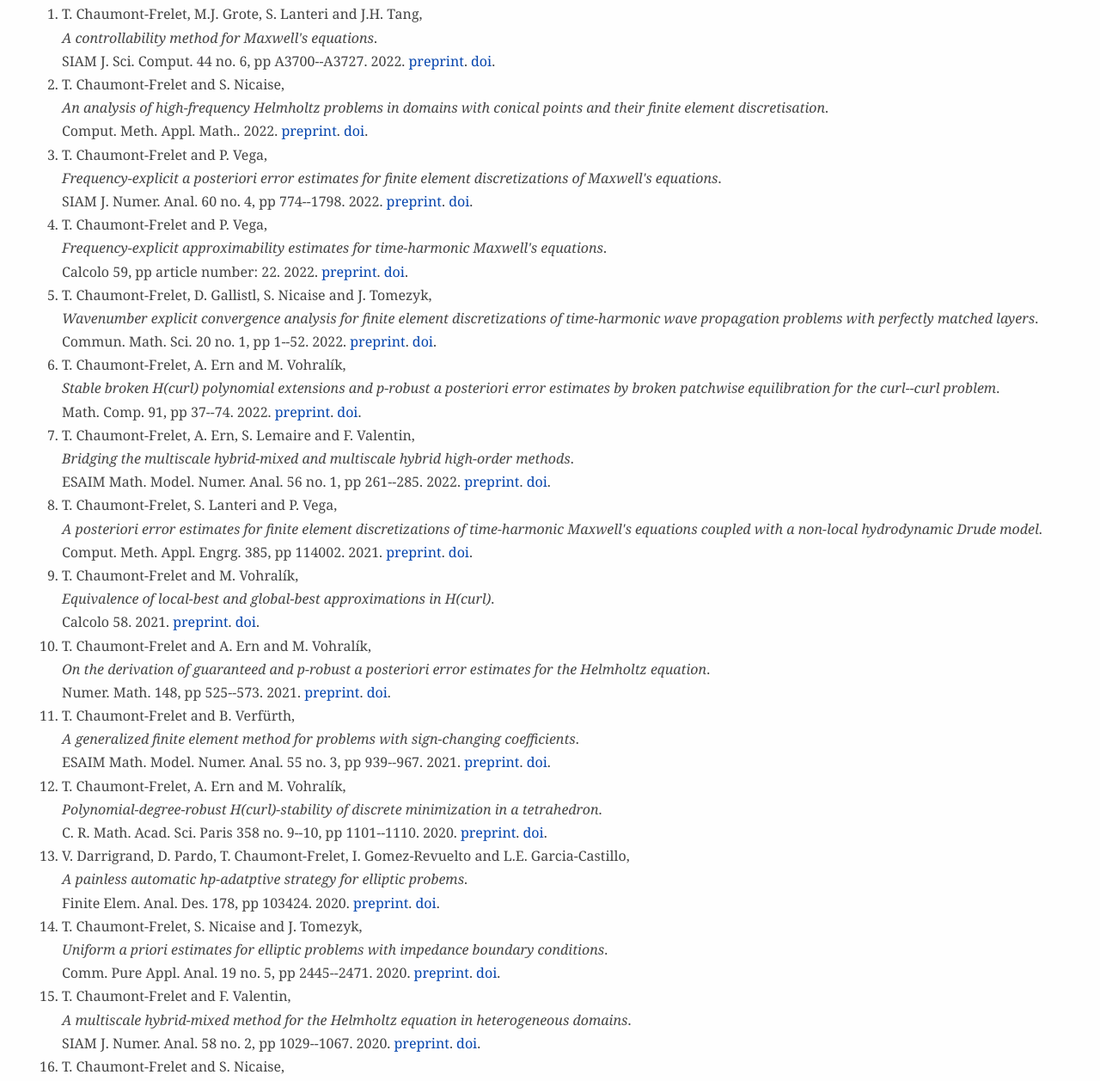
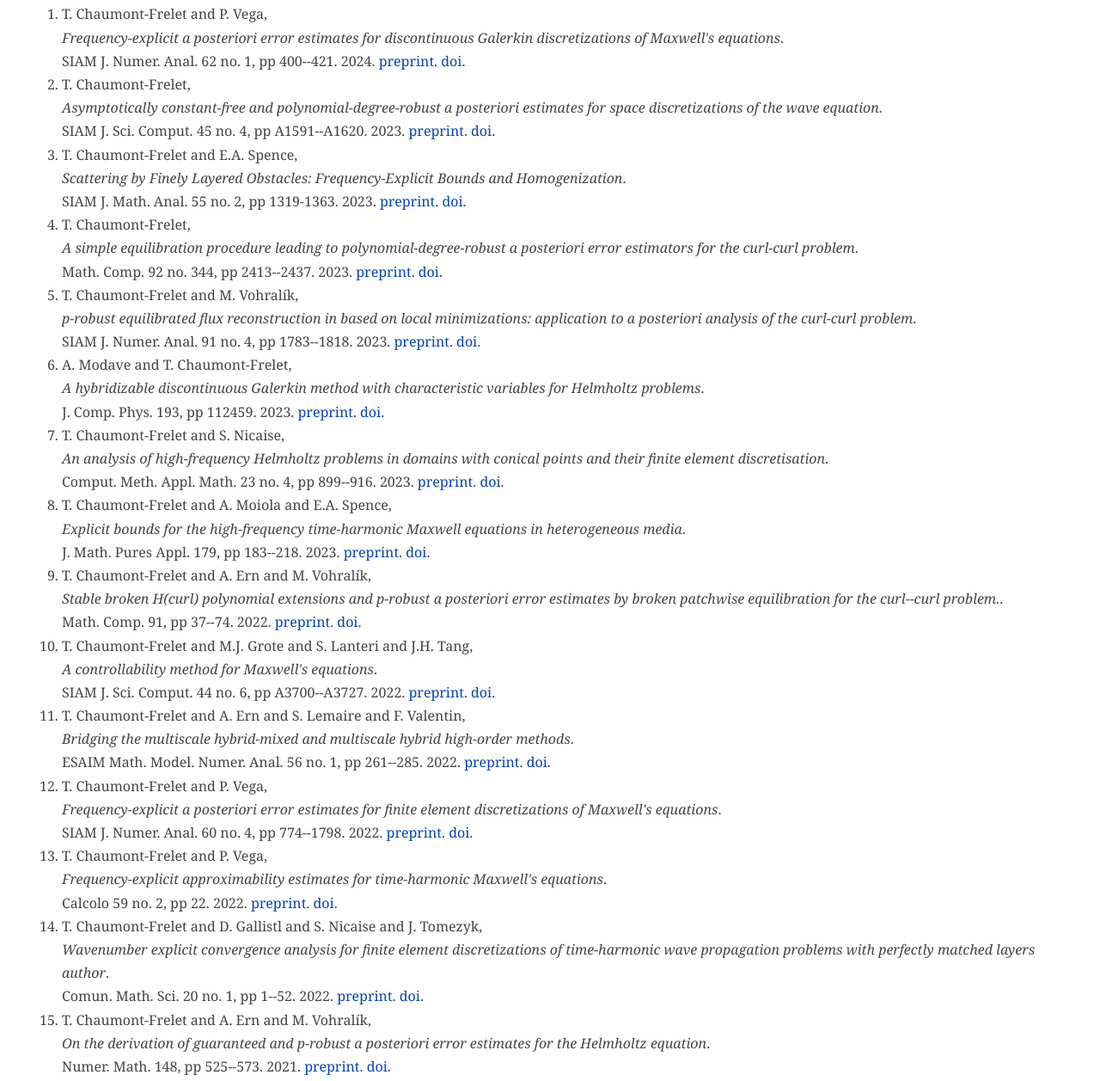
Before and after one commit to tchaumont/tchaumont.github.io, a plain HTML site: page index.html in a window 1280 px wide. Shown: the part 1123-2380 px from the top of the page at 86% size. Drawn offline with Linux system fonts and the light colour scheme.

Commit message:
Updating publication list

```diff
--- a/index.html
+++ b/index.html
@@ -63,42 +63,62 @@
 	<h2>Publications</h2>
 
 <ol>
-<li>T. Chaumont-Frelet, M.J. Grote, S. Lanteri and J.H. Tang,<br/>
+<li>T. Chaumont-Frelet and P. Vega,<br/>
+<i>Frequency-explicit a posteriori error estimates for discontinuous Galerkin discretizations of Maxwell's equations</i>.<br/>
+SIAM J. Numer. Anal. 62 no. 1, pp 400--421. 2024.
+<a href="https://hal.inria.fr/hal-03744230">preprint</a>. <a href="https://doi.org/10.1137/22M1516348">doi</a>.
+<li>T. Chaumont-Frelet,<br/>
+<i>Asymptotically constant-free and polynomial-degree-robust a posteriori estimates for space discretizations of the wave equation</i>.<br/>
+SIAM J. Sci. Comput. 45 no. 4, pp A1591--A1620. 2023.
+<a href="https://hal.inria.fr/hal-03632468">preprint</a>. <a href="https://doi.org/10.1137/22M1485619">doi</a>.
+<li>T. Chaumont-Frelet and E.A. Spence,<br/>
+<i>Scattering by Finely Layered Obstacles: Frequency-Explicit Bounds and Homogenization</i>.<br/>
+SIAM J. Math. Anal. 55 no. 2, pp 1319-1363. 2023.
+<a href="https://hal.inria.fr/hal-03354770">preprint</a>. <a href="https://doi.org/10.1137/21M1450136">doi</a>.
+<li>T. Chaumont-Frelet,<br/>
+<i>A simple equilibration procedure leading to polynomial-degree-robust a posteriori error estimators for the curl-curl problem</i>.<br/>
+Math. Comp. 92 no. 344, pp 2413--2437. 2023.
+<a href="https://hal.inria.fr/hal-03323859">preprint</a>. <a href="https://doi.org/10.1090/mcom/3817 ">doi</a>.
+<li>T. Chaumont-Frelet and M. Vohralík,<br/>
+<i>p-robust equilibrated flux reconstruction in based on local minimizations: application to a posteriori analysis of the curl-curl problem</i>.<br/>
+SIAM J. Numer. Anal. 91 no. 4, pp 1783--1818. 2023.
+<a href="https://hal.inria.fr/hal-03227570">preprint</a>. <a href="https://doi.org/10.1137/21M141909X">doi</a>.
+<li>A. Modave and T. Chaumont-Frelet,<br/>
+<i>A hybridizable discontinuous Galerkin method with characteristic variables for Helmholtz problems</i>.<br/>
+J. Comp. Phys. 193, pp 112459. 2023.
+<a href="https://hal.inria.fr/hal-03909368">preprint</a>. <a href="https://doi.org/10.1016/j.jcp.2023.112459">doi</a>.
+<li>T. Chaumont-Frelet and S. Nicaise,<br/>
+<i>An analysis of high-frequency Helmholtz problems in domains with conical points and their finite element discretisation</i>.<br/>
+Comput. Meth. Appl. Math. 23 no. 4, pp 899--916. 2023.
+<a href="https://hal.inria.fr/hal-04001691">preprint</a>. <a href="https://doi.org/10.1515/cmam-2022-0126">doi</a>.
+<li>T. Chaumont-Frelet and A. Moiola and E.A. Spence,<br/>
+<i>Explicit bounds for the high-frequency time-harmonic Maxwell equations in heterogeneous media</i>.<br/>
+J. Math. Pures Appl. 179, pp 183--218. 2023.
+<a href="https://hal.inria.fr/hal-04001866">preprint</a>. <a href="https://doi.org/10.1016/j.matpur.2023.09.004">doi</a>.
+<li>T. Chaumont-Frelet and A. Ern and M. Vohralík,<br/>
+<i>Stable broken H(curl) polynomial extensions and p-robust a posteriori error estimates by broken patchwise equilibration for the curl--curl problem.</i>.<br/>
+Math. Comp. 91, pp 37--74. 2022.
+<a href="https://hal.inria.fr/hal-02736200">preprint</a>. <a href="https://doi.org/10.1007/s10092-021-00430-9">doi</a>.
+<li>T. Chaumont-Frelet and M.J. Grote and S. Lanteri and J.H. Tang,<br/>
 <i>A controllability method for Maxwell's equations</i>.<br/>
 SIAM J. Sci. Comput. 44 no. 6, pp A3700--A3727. 2022.
-<a href="https://hal.inria.fr/hal-03250886">preprint</a>. <a href="https://doi.org/10.1137/21M1424445">doi</a>.
-<li>T. Chaumont-Frelet and S. Nicaise,<br/>
-<i>An analysis of high-frequency Helmholtz problems in domains with conical points and their finite element discretisation</i>.<br/>
-Comput. Meth. Appl. Math.. 2022.
-<a href="https://hal.inria.fr/hal-04001691">preprint</a>. <a href="https://doi.org/10.1515/cmam-2022-0126">doi</a>.
+<a href="https://hal.inria.fr/https://inria.hal.science/hal-03250886">preprint</a>. <a href="https://doi.org/10.1137/21M1424445">doi</a>.
+<li>T. Chaumont-Frelet and A. Ern and S. Lemaire and F. Valentin,<br/>
+<i>Bridging the multiscale hybrid-mixed and multiscale hybrid high-order methods</i>.<br/>
+ESAIM Math. Model. Numer. Anal. 56 no. 1, pp 261--285. 2022.
+<a href="https://hal.inria.fr/hal-02644173">preprint</a>. <a href="https://doi.org/10.1090/mcom/3673">doi</a>.
 <li>T. Chaumont-Frelet and P. Vega,<br/>
 <i>Frequency-explicit a posteriori error estimates for finite element discretizations of Maxwell's equations</i>.<br/>
 SIAM J. Numer. Anal. 60 no. 4, pp 774--1798. 2022.
 <a href="https://hal.inria.fr/hal-02943386">preprint</a>. <a href="https://doi.org/10.1137/21M1421805">doi</a>.
 <li>T. Chaumont-Frelet and P. Vega,<br/>
 <i>Frequency-explicit approximability estimates for time-harmonic Maxwell's equations</i>.<br/>
-Calcolo 59, pp article number: 22. 2022.
+Calcolo 59 no. 2, pp 22. 2022.
 <a href="https://hal.inria.fr/hal-03221188">preprint</a>. <a href="https://doi.org/10.1007/s10092-022-00464-7">doi</a>.
-<li>T. Chaumont-Frelet, D. Gallistl, S. Nicaise and J. Tomezyk,<br/>
-<i>Wavenumber explicit convergence analysis for finite element discretizations of time-harmonic wave propagation problems with perfectly matched layers</i>.<br/>
-Commun. Math. Sci. 20 no. 1, pp 1--52. 2022.
+<li>T. Chaumont-Frelet and D. Gallistl and S. Nicaise and J. Tomezyk,<br/>
+<i>Wavenumber explicit convergence analysis for finite element discretizations of time-harmonic wave propagation problems with perfectly matched layers author</i>.<br/>
+Comun. Math. Sci. 20 no. 1, pp 1--52. 2022.
 <a href="https://hal.inria.fr/hal-01887267">preprint</a>. <a href="https://doi.org/10.4310/CMS.2022.v20.n1.a1">doi</a>.
-<li>T. Chaumont-Frelet, A. Ern and M. Vohralík,<br/>
-<i>Stable broken H(curl) polynomial extensions and p-robust a posteriori error estimates by broken patchwise equilibration for the curl--curl problem</i>.<br/>
-Math. Comp. 91, pp 37--74. 2022.
-<a href="https://hal.inria.fr/hal-02736200">preprint</a>. <a href="https://doi.org/10.1007/s10092-021-00430-9">doi</a>.
-<li>T. Chaumont-Frelet, A. Ern, S. Lemaire and F. Valentin,<br/>
-<i>Bridging the multiscale hybrid-mixed and multiscale hybrid high-order methods</i>.<br/>
-ESAIM Math. Model. Numer. Anal. 56 no. 1, pp 261--285. 2022.
-<a href="https://hal.inria.fr/hal-02644173">preprint</a>. <a href="https://doi.org/10.1090/mcom/3673">doi</a>.
-<li>T. Chaumont-Frelet, S. Lanteri and P. Vega,<br/>
-<i>A posteriori error estimates for finite element discretizations of time-harmonic Maxwell's equations coupled with a non-local hydrodynamic Drude model</i>.<br/>
-Comput. Meth. Appl. Engrg. 385, pp 114002. 2021.
-<a href="https://hal.inria.fr/hal-03164225">preprint</a>. <a href="https://doi.org/10.1016/j.cma.2021.114002">doi</a>.
-<li>T. Chaumont-Frelet and M. Vohralík,<br/>
-<i>Equivalence of local-best and global-best approximations in H(curl)</i>.<br/>
-Calcolo 58. 2021.
-<a href="https://hal.inria.fr/hal-03235525">preprint</a>. <a href="https://doi.org/10.1051/m2an/2021082">doi</a>.
 <li>T. Chaumont-Frelet and A. Ern and M. Vohralík,<br/>
 <i>On the derivation of guaranteed and p-robust a posteriori error estimates for the Helmholtz equation</i>.<br/>
 Numer. Math. 148, pp 525--573. 2021.
@@ -107,47 +127,55 @@ Numer. Math. 148, pp 525--573. 2021.
 <i>A generalized finite element method for problems with sign-changing coefficients</i>.<br/>
 ESAIM Math. Model. Numer. Anal. 55 no. 3, pp 939--967. 2021.
 <a href="https://hal.inria.fr/hal-02496832">preprint</a>. <a href="https://doi.org/10.1051/m2an/2021007">doi</a>.
-<li>T. Chaumont-Frelet, A. Ern and M. Vohralík,<br/>
-<i>Polynomial-degree-robust H(curl)-stability of discrete minimization in a tetrahedron</i>.<br/>
-C. R. Math. Acad. Sci. Paris 358 no. 9--10, pp 1101--1110. 2020.
-<a href="https://hal.inria.fr/hal-02631319">preprint</a>. <a href="https://doi.org/10.5802/crmath.133">doi</a>.
-<li>V. Darrigrand, D. Pardo, T. Chaumont-Frelet, I. Gomez-Revuelto and L.E. Garcia-Castillo,<br/>
-<i>A painless automatic hp-adatptive strategy for elliptic probems</i>.<br/>
-Finite Elem. Anal. Des. 178, pp 103424. 2020.
-<a href="https://hal.inria.fr/hal-02071427">preprint</a>. <a href="https://doi.org/10.1016/j.finel.2020.103424">doi</a>.
-<li>T. Chaumont-Frelet, S. Nicaise and J. Tomezyk,<br/>
-<i>Uniform a priori estimates for elliptic problems with impedance boundary conditions</i>.<br/>
-Comm. Pure Appl. Anal. 19 no. 5, pp 2445--2471. 2020.
-<a href="https://hal.inria.fr/hal-01887269">preprint</a>. <a href="https://doi.org/10.3934/cpaa.2020107">doi</a>.
-<li>T. Chaumont-Frelet and F. Valentin,<br/>
-<i>A multiscale hybrid-mixed method for the Helmholtz equation in heterogeneous domains</i>.<br/>
-SIAM J. Numer. Anal. 58 no. 2, pp 1029--1067. 2020.
-<a href="https://hal.inria.fr/hal-01698914">preprint</a>. <a href="https://doi.org/10.1137/19M1255616">doi</a>.
+<li>T. Chaumont-Frelet and M. Vohralík,<br/>
+<i>Equivalence of local-best and global-best approximations in H(curl)</i>.<br/>
+Calcolo 58, pp 53. .
+<a href="https://hal.inria.fr/hal-03235525">preprint</a>. <a href="https://doi.org/10.1007/s10092-021-00430-9">doi</a>.
+<li>T. Chaumont-Frelet and S. Lanteri and P. Vega,<br/>
+<i>A posteriori error estimates for finite element discretizations of time-hamonic Maxwell's equatiosn coupled with a non-local hydrodynamic Drude model</i>.<br/>
+Comput. Meth. Appl. Engrg. 385, pp 114002. 2021.
+<a href="https://hal.inria.fr/hal-03164225">preprint</a>. <a href="https://doi.org/10.1016/j.cma.2021.114002">doi</a>.
 <li>T. Chaumont-Frelet and S. Nicaise,<br/>
 <i>Wavenumber explicit convergence analysis for finite element discretizations of general wave propagation problems</i>.<br/>
 IMA J. Numer. Anal. 40, pp 1503--1543. 2020.
 <a href="https://hal.inria.fr/hal-01685388">preprint</a>. <a href="https://doi.org/10.1093/imanum/drz020">doi</a>.
-<li>T. Chaumont-Frelet, M. Shahriari and D. Pardo,<br/>
+<li>T. Chaumont-Frelet and F. Valentin,<br/>
+<i>A multiscale hybrid-mixed method for the Helmholtz equation in heterogeneous domains</i>.<br/>
+SIAM J. Numer. Anal. 58 no. 2, pp 1096--1067. 2020.
+<a href="https://hal.inria.fr/hal-01698914">preprint</a>. <a href="https://doi.org/10.1137/19M1255616">doi</a>.
+<li>T. Chaumont-Frelet and S. Nicaise and J. Tomezyk,<br/>
+<i>Uniform a priori estimates for elliptic problems with impedance boundary conditions</i>.<br/>
+Comm. Pure Appl. Anal. 19 no. 5, pp 2445--2471. 2020.
+<a href="https://hal.inria.fr/hal-01887269">preprint</a>. <a href="https://doi.org/10.3934/cpaa.2020107">doi</a>.
+<li>V. Darrigrand and D. Pardo and T. Chaumont-Frelet and I. Gomez-Revuelto and L.E. Garcia-Castillo,<br/>
+<i>A painless automatic hp-adatptive strategy for elliptic probems</i>.<br/>
+Finite Elem. Anal. Des. 178, pp 103424. 2020.
+<a href="https://hal.inria.fr/hal-02071427">preprint</a>. <a href="https://doi.org/10.1016/j.finel.2020.103424">doi</a>.
+<li>T. Chaumont-Frelet and A. Ern and M. Vohralík,<br/>
+<i>Polynomial-degree-robust H(curl)-stability of discrete minimization in a tetrahedron</i>.<br/>
+C. R. Math. Acad. Sci. Paris 358 no. 9--10, pp 1101--1110. 2020.
+<a href="https://hal.inria.fr/hal-02631319">preprint</a>. <a href="https://doi.org/10.5802/crmath.133">doi</a>.
+<li>T. Chaumont-Frelet,<br/>
+<i>Mixed finite element discretizations of acoustic Helmholtz problems with high wavenumbers.</i>.<br/>
+Calcolo 56, pp 49. 2019.
+<a href="https://hal.inria.fr/hal-02197891">preprint</a>. <a href="https://doi.org/10.1007/s10092-019-0346-z">doi</a>.
+<li>T. Chaumont-Frelet and M. Shahriari and D. Pardo,<br/>
 <i>Adjoint-based formulation for computing derivaties with respect to bed boundary positions in resistivity geophysics</i>.<br/>
 Comput. Geosci. 23, pp 583--594. 2019.
 <a href="https://hal.inria.fr/hal-01790697">preprint</a>. <a href="https://doi.org/10.1007/s10596-019-9808-2">doi</a>.
-<li>T. Chaumont-Frelet,<br/>
-<i>Mixed finite element discretizations of acoustic Helmholtz problems with high wavenumbers</i>.<br/>
-Calcolo 56 no. 49. 2019.
-<a href="https://hal.inria.fr/hal-02197891">preprint</a>. <a href="https://doi.org/10.1007/s10092-019-0346-z">doi</a>.
-<li>T. Chaumont-Frelet and S. Nicaise,<br/>
-<i>High-frequency behaviour of corner singularities in Helmholtz problems</i>.<br/>
-ESAIM Math. Model. Numer. Anal. 5, pp 1803--1845. 2018.
-<a href="https://hal.inria.fr/hal-01706415">preprint</a>. <a href="https://doi.org/10.1051/m2an/2018031">doi</a>.
-<li>T. Chaumont-Frelet, D. Pardo and Á. Rodríguez-Rozas,<br/>
+<li>T. Chaumont-Frelet and S. Nicaise and D. Pardo,<br/>
+<i>Finite element approximation of electromagnetic fields using nonfitting meshes for Geophysics</i>.<br/>
+SIAM J. Numer. Anal. 56 no. 4, pp 2288--2321. 2018.
+<a href="https://hal.inria.fr/hal-01706452">preprint</a>. <a href="https://doi.org/10.1137/16m1105566">doi</a>.
+<li>T. Chaumont-Frelet and D. Pardo and Á. Rodríguez-Rozas,<br/>
 <i>Finite element simulations of logging-while-drilling and extra-deep azimuthal resistivity measurements using non-fitting grids</i>.<br/>
 Comput. Geosci. 22, pp 1161--1174. 2018.
 <a href="https://hal.inria.fr/hal-01706455">preprint</a>. <a href="https://doi.org/10.1007/s10596-018-9744-6">doi</a>.
-<li>T. Chaumont-Frelet, S. Nicaise and D. Pardo,<br/>
-<i>Finite element approximation of electromagnetic fields using nonfitting meshes for Geophysics</i>.<br/>
-SIAM J. Numer. Anal. 56 no. 4, pp 2288--2321. 2018.
-<a href="https://hal.inria.fr/hal-01706452">preprint</a>. <a href="https://doi.org/10.1137/16m1105566">doi</a>.
-<li>H. Barucq, T. Chaumont-Frelet and C. Gout,<br/>
+<li>T. Chaumont-Frelet and S. Nicaise,<br/>
+<i>High-frequency behaviour of corner singularities in Helmholtz problems</i>.<br/>
+ESAIM Math. Model. Numer. Anal. 52 no. 5, pp 1803--2018. 2018.
+<a href="https://hal.inria.fr/hal-01706415">preprint</a>. <a href="https://doi.org/10.1051/m2an/2018031">doi</a>.
+<li>H. Barucq and T. Chaumont-Frelet and C. Gout,<br/>
 <i>Stability analysis of heterogeneous Helmholtz problems and finite element solution based on propagation media approximation</i>.<br/>
 Math. Comp. 86 no. 307, pp 2129--2157. 2017.
 <a href="https://hal.inria.fr/hal-01408934">preprint</a>. <a href="https://doi.org/10.1090/mcom/3165">doi</a>.
@@ -155,59 +183,56 @@ Math. Comp. 86 no. 307, pp 2129--2157. 2017.
 <i>On high order methods for the heterogeneous Helmholtz equation</i>.<br/>
 Comp. Math. Appl. 72, pp 2203--2225. 2016.
 <a href="https://hal.inria.fr/hal-01408943">preprint</a>. <a href="https://doi.org/10.1016/j.camwa.2016.08.026">doi</a>.
-<li>H. Barucq, T. Chaumont-Frelet, J. Diaz and V. Péron,<br/>
+<li>H. Barucq and T. Chaumont-Frelet and J. Diaz and V. Péron,<br/>
 <i>Upscaling for the Laplace problem using a discontinuous Galerkin method</i>.<br/>
-J. Comput. Appl. Math. 240, pp 192--203. 2013.
+J. Comput. Appl. Math. 240, pp 192--203. .
 <a href="https://hal.inria.fr/hal-00757098">preprint</a>. <a href="https://doi.org/10.1016/j.cam.2012.05.025">doi</a>.
 </ol>
 
 	<h2>Prepublications</h2>
 
-<ol start=25>
-<li>T. Chaumont-Frelet, A. Moiola and E. Spence,<br/>
-<i>Explicit bounds for the high-frequency time-harmonic Maxwell equations in heterogeneous media</i>.<br/>
-<a href="https://hal.inria.fr/hal-04001866">preprint</a>.
-<li>A. Modave and T. Chaumont-Frelet,<br/>
-<i>A hybridizable discontinuous Galerkin method with characteristic variables for Helmholtz problems</i>.<br/>
-<a href="https://hal.inria.fr/hal-03909368">preprint</a>.
-<li>T. Chaumont-Frelet, D. Paredes and F. Valentin,<br/>
-<i>Flux approximation on unfitted meshes and application to multiscale hybrid-mixed methods</i>.<br/>
-<a href="https://hal.inria.fr/hal-03834748">preprint</a>.
-<li>M. Bernkopf, T. Chaumont-Frelet and J.M. Melenk,<br/>
+<ol start=32>
+<li>T. Chaumont-Frelet and A. Ern,<br/>
+<i>Damped energy-norm a posteriori error estimates for fully discrete approximations of the wave equation using C2-reconstructions</i>.<br/>
+<a href="https://hal.inria.fr/hal-04511867">preprint</a>.
+<li>T. Chaumont-Frelet and S. Nicaise,<br/>
+<i>Frequency-explicit stability estimates for time-harmonic elastodynamic problems in nearly incompressible materials</i>.<br/>
+<a href="https://hal.inria.fr/hal-04500252">preprint</a>.
+<li>T. Chaumont-Frelet,<br/>
+<i>Asymptotically constant-free and polynomial-degree-robust a posteriori error estimates for time-harmonic Maxwell's equations</i>.<br/>
+<a href="https://hal.inria.fr/hal-04478624">preprint</a>.
+<li>T. Chaumont-Frelet and E.A. Spence,<br/>
+<i>The geometric error is less than the pollution error when solving the high-frequency Helmholtz equation with high-order FEM on curved domains</i>.<br/>
+<a href="https://hal.inria.fr/hal-04483175">preprint</a>.
+<li>T. Chaumont-Frelet and A. Ern,<br/>
+<i>Asymptotic optimality of the edge finite element approximation of the time-harmonic Maxwell's equations</i>.<br/>
+<a href="https://hal.inria.fr/hal-04216433 ">preprint</a>.
+<li>T. Chaumont-Frelet,<br/>
+<i>An equilibrated estimator for mixed finite element discretizations of the curl-curl problem</i>.<br/>
+<a href="https://hal.inria.fr/hal-04177080">preprint</a>.
+<li>M. Bernkopf and T. Chaumont-Frelet and J.M. Melenk,<br/>
 <i>Wavenumber-explicit stability and convergence analysis of hp finite element discretizations of Helmholtz problems in piecewise smooth media</i>.<br/>
 <a href="https://hal.inria.fr/hal-03771988">preprint</a>.
 <li>T. Chaumont-Frelet,<br/>
 <i>Duality analysis of interior penalty discontinuous Galerkin methods under minimal regularity and application to the a priori and a posteriori error analysis of Helmholtz problems</i>.<br/>
 <a href="https://hal.inria.fr/hal-03765207">preprint</a>.
-<li>T. Chaumont-Frelet, V. Dolean and M. Ingremeau,<br/>
+<li>T. Chaumont-Frelet and V. Dolean and M. Ingremeau,<br/>
 <i>Efficient approximation of high-frequency Helmholtz solutions by Gaussian coherent states</i>.<br/>
 <a href="https://hal.inria.fr/hal-03747290">preprint</a>.
 <li>T. Chaumont-Frelet and M. Ingremeau,<br/>
 <i>Decay of coefficients and approximation rates in Gabor Gaussian frames</i>.<br/>
-<a href="https://hal.inria.fr/hal-03746979">preprint</a>.
+<a href="https://hal.inria.fr/hal-03817302">preprint</a>.
 <li>T. Chaumont-Frelet and M. Vohralík,<br/>
 <i>A stable local commuting projector and optimal hp approximation estimates in H(curl)</i>.<br/>
 <a href="https://hal.inria.fr/hal-03817302">preprint</a>.
 <li>T. Chaumont-Frelet and M. Vohralík,<br/>
 <i>Constrained and unconstrained stable discrete minimizations for p-robust local reconstructions in vertex patches in the De Rham complex</i>.<br/>
 <a href="https://hal.inria.fr/hal-03749682">preprint</a>.
-<li>T. Chaumont-Frelet and P. Vega,<br/>
-<i>Frequency-explicit a posteriori error estimates for discontinuous Galerkin discretizations of Maxwell's equations</i>.<br/>
-<a href="https://hal.inria.fr/hal-03744230">preprint</a>.
-<li>T. Chaumont-Frelet,<br/>
-<i>Asymptotically constant-free and polynomial-degree-robust a posteriori estimates for space discretizations of the wave equation</i>.<br/>
-<a href="https://hal.inria.fr/hal-03632468">preprint</a>.
-<li>T. Chaumont-Frelet and E. Spence,<br/>
-<i>Scattering by finely-layered obstacles: frequency-explicit bounds and homogenization</i>.<br/>
-<a href="https://hal.inria.fr/hal-03354770">preprint</a>.
-<li>T. Chaumont-Frelet,<br/>
-<i>A simple equilibration procedure leading to polynomial-degree-robust a posteriori error estimators for the curl-curl problem</i>.<br/>
-<a href="https://hal.inria.fr/hal-03323859">preprint</a>.
-<li>T. Chaumont-Frelet and M. Vohralík,<br/>
-<i>p-robust equilibrated flux reconstruction in H(curl) based on local minimizations. Application to a posteriori analysis of the curl-curl problem</i>.<br/>
-<a href="https://hal.inria.fr/hal-03227570">preprint</a>.
-<li>G. Nehmetallah, T. Chaumont-Frelet, S. Descombes and S. Lanteri,<br/>
-<i>A postprocessing technique for a discontinuous Galerkin discretization of time-dependent Maxwell's equations</i>.<br/>
+<li>T. Chaumont-Frelet and D. Paredes and F. Valentin,<br/>
+<i>Flux approximation on unfitted meshes and application to multiscale hybrid-mixed methods</i>.<br/>
+<a href="https://hal.inria.fr/hal-03834748">preprint</a>.
+<li>G. Nehmetallah and T. Chaumont-Frelet and S. Descombes and S. Lanteri,,<br/>
+<i>A postprocessing technique for a discontinuous Galerkin discretization of time-dependent Maxwell's equations.</i>.<br/>
 <a href="https://hal.inria.fr/hal-02956882">preprint</a>.
 </ol>
 
```
